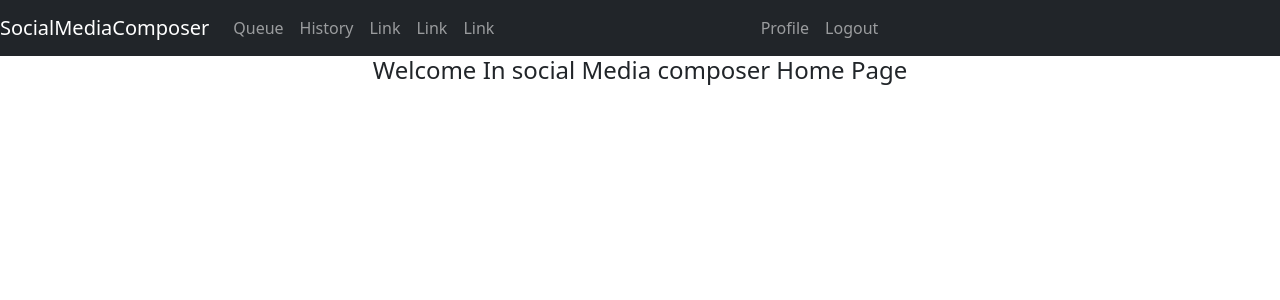
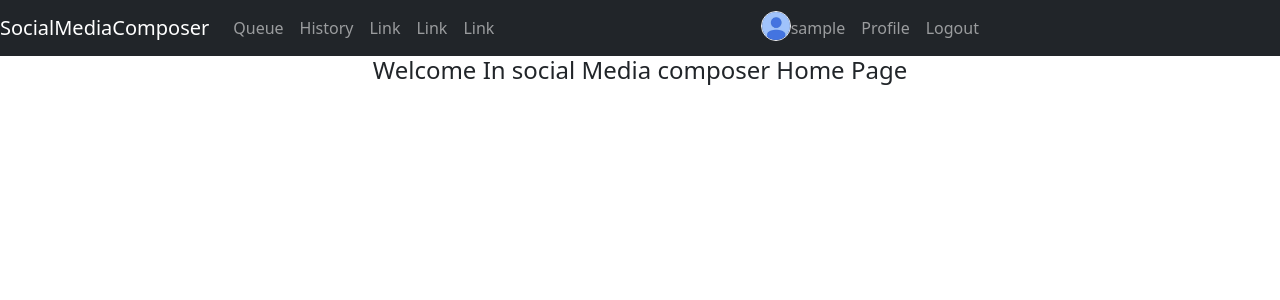
Before and after one commit to Christophe-Dupin/socialmediacomposerOC, a Django app: page / in a window 1280 px wide. Shown: the top 300 px of the page. Run offline with Django 3.2, Linux system fonts and the light colour scheme; the visitor is signed in with stand-in values (Sample User, id 1); some libraries are stand-ins or nearby versions.

Commit message:
Add Image Profile display when user is log

```diff
--- a/backend/templates/base.html
+++ b/backend/templates/base.html
@@ -45,6 +45,10 @@
     </div>
     <div class="navbar-collapse collapse w-100 order-3 dual-collapse2">
       <ul class="navbar-nav ml-auto">
+        <li class="nav-item"><img class="rounded-circle nav-account-img" src="{{ user.image.url }}"></li>
+        <li class="nav-item"><a class="nav-link js-scroll-trigger username" href="{% url 'profile' %}">
+            {{user.username}}</a>
+        </li>
         <li class="nav-item">
           <a class="nav-link" href="{% url 'profile' %}">Profile</a>
         </li>
```
Also changed, not shown: backend/app/media/image/testImage.jpeg (added).
